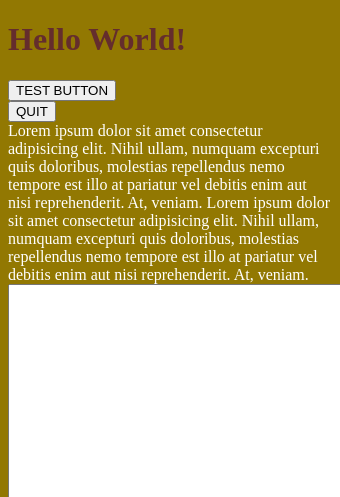
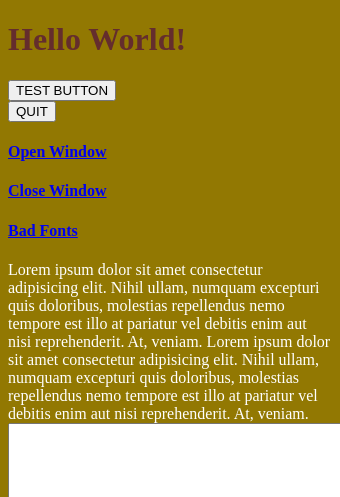
Before and after one commit to sachuverma/ElectronJS-Basics, an Electron app: page index.html in a window 340 px wide. Shown: the top 497 px of the page. Drawn offline with Linux system fonts and the light colour scheme.

Commit message:
browser window  proxyyyyyyyyyyy

```diff
--- a/index.html
+++ b/index.html
@@ -22,6 +22,10 @@
     <h1 style="color: rgb(100, 45, 45)">Hello World!</h1>
     <button id="test-button">TEST BUTTON</button> <br>
     <button id="quit-button">QUIT</button> <br>
+
+    <h4><a href="#" onclick="newWin()">Open Window</a></h4>
+    <h4><a href="#" onclick="closeWin()">Close Window</a></h4>
+    <h4><a href="#" onclick="styleWin()">Bad Fonts</a></h4>
 
     Lorem ipsum dolor sit amet consectetur adipisicing elit. Nihil ullam, numquam excepturi quis doloribus, molestias repellendus nemo tempore est illo at pariatur vel debitis enim aut nisi reprehenderit. At, veniam.
     Lorem ipsum dolor sit amet consectetur adipisicing elit. Nihil ullam, numquam excepturi quis doloribus, molestias repellendus nemo tempore est illo at pariatur vel debitis enim aut nisi reprehenderit. At, veniam.
@@ -50,6 +54,18 @@
       // You can also require other files to run in this process
       window.progress = document.getElementById('progress')
       require('./renderer.js')
+
+      let win
+      const newWin = () => {
+        win = window.open('https://electronjs.org', '_blank', 'width=500,height=450,alwaysOnTop=1');
+      }
+      const closeWin = () => {
+        win.close();
+      }
+      const styleWin = () => {
+        win.eval("document.getElementsByTagName('body')[0].style.fontFamily = 'Comic Sans MS'")
+      }
+
     </script>
   </body>
 </html>
```
